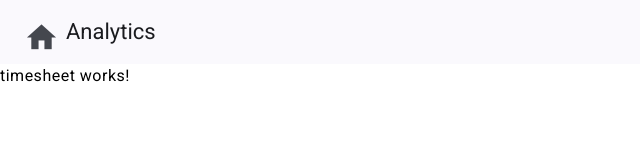
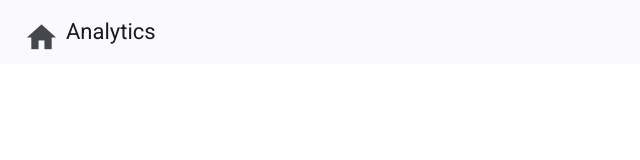
Before and after one commit to SophiaGoldMtech/hr-timesheet, an Angular app: page /timesheet in a window 1280 px wide. Shown: the top 160 px of the page, without its empty margins (0-640 px from the left). Built offline with nearby package versions, Linux system fonts and the light colour scheme.

Commit message:
Names of departments html added

```diff
--- a/src/app/components/timesheet/timesheet.component.html
+++ b/src/app/components/timesheet/timesheet.component.html
@@ -1 +1,5 @@
-<p>timesheet works!</p>
+<div class="main-container">
+  <div class="cards">
+    <h2 *ngIf="department">{{ department.name }}</h2>
+  </div>
+</div>
```
